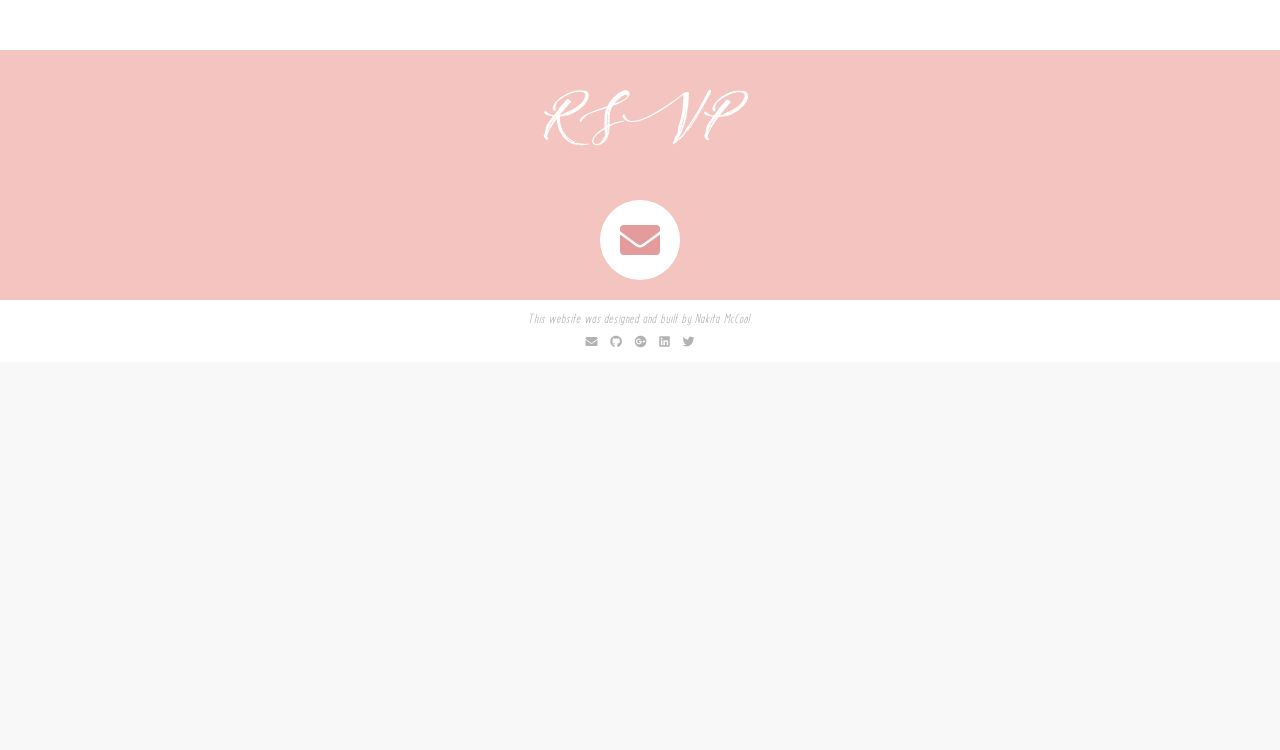
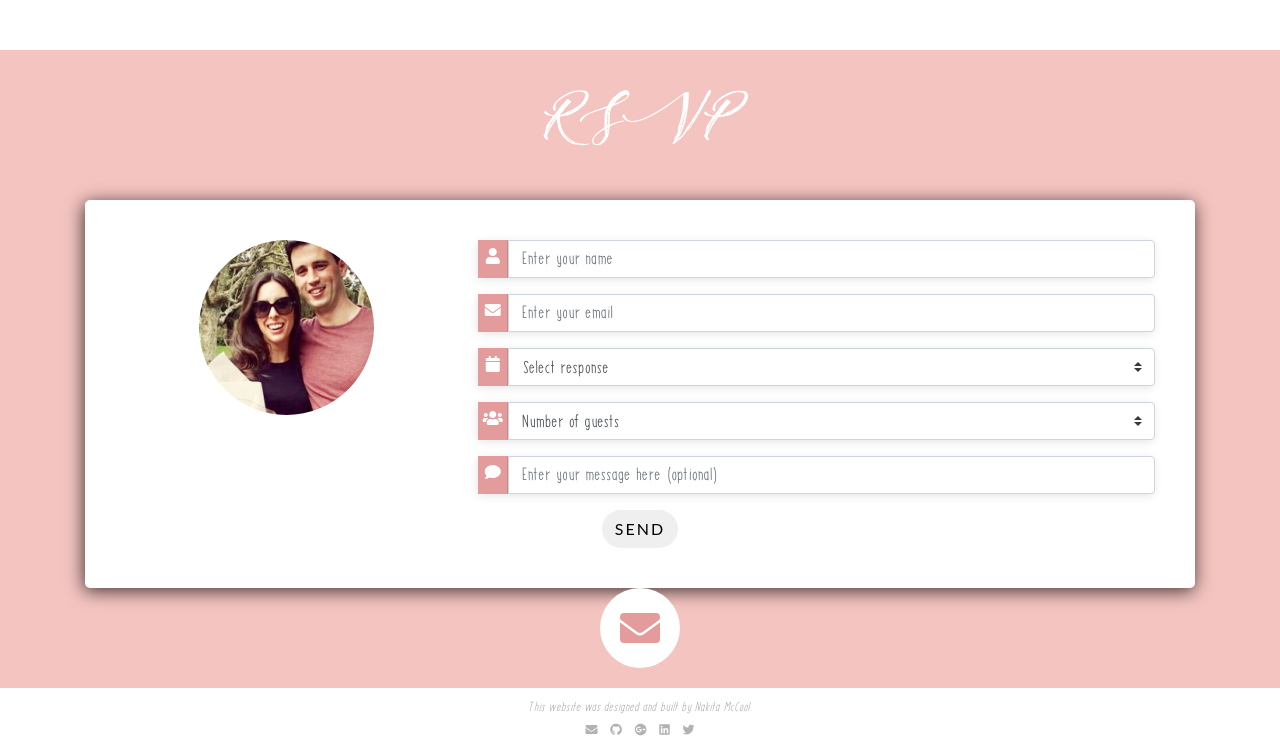
Before and after one commit to nakitamccool/kielandanna-newage-upgrade, a PHP site: page / in a window 1280 px wide. Shown: the part 2822-3572 px from the top of the page. Before the commit the page ends 3170 px from the top, so only its background shows below. Run offline with PHP 8.4, Linux system fonts and the light colour scheme; some libraries are stand-ins or nearby versions.

Commit message:
Added emailjs

```diff
--- a/assets/css/custom.css
+++ b/assets/css/custom.css
@@ -243,16 +243,66 @@ section.contact {
     color: white;
 }
 
-section.contact ul.list-social li.social-email a,
-section.contact ul.list-social li.social-facebook a,
-section.contact ul.list-social li.social-phone a {
+.rsvp{
+  color: grey;
+  background-color: white;
+  border-radius: 5px;
+  padding: 40px;
+  -webkit-box-shadow: -1px 3px 18px 0px rgba(0,0,0,0.75);
+  -moz-box-shadow: -1px 3px 18px 0px rgba(0,0,0,0.75);
+  box-shadow: -1px 3px 18px 0px rgba(0,0,0,0.75);
+}
+
+form{
+  width: 450px;
+}
+
+input, select{
+   padding: 2px;
+   width: 100%;
+   border: none;
+   border-radius: 0 5px 5px 0;
+}
+
+input {
+   padding: 4px;
+}
+
+.input-group{
+   border-radius: 5px;
+   -webkit-box-shadow: -1px 2px 10px 0px rgba(0,0,0,0.1);
+   -moz-box-shadow: -1px 2px 10px 0px rgba(0,0,0,0.1);
+   box-shadow: -1px 2px 10px 0px rgba(0,0,0,0.1);
+}
+.input-group-addon{
+  border: none;
+  border-right: 1px solid rgba(0,0,0,0.1);
+  background: #E39B9C;
+  width: 30px;
+  padding-top: 4px;
+}
+
+.input-group-addon i {
+  color: white;
+}
+
+#rsvpimage{
+  width: 175px !important;
+  height: 175px;
+  background-image: url("../img/backgroundphotos/AKboquet.png");
+  background-repeat: no-repeat;
+  background-size: cover;
+  background-position: center;
+  border-radius: 50%;
+  margin: 0 auto;
+}
+
+section.contact ul.list-social li.social-email a {
     background-color: white;
     color: #E39B9C;
 }
 
-section.contact ul.list-social li.social-email a:hover,
-section.contact ul.list-social li.social-facebook a:hover,
-section.contact ul.list-social li.social-phone a:hover {
+section.contact ul.list-social li.social-email a:hover {
     background-color: #E39B9C;
     color: white;
 }
--- /dev/null
+++ b/assets/js/email.js
@@ -0,0 +1,19 @@
+$("#rsvpform").on("submit", function(event) {
+    event.preventDefault(); // prevent reload
+
+    var formData = new FormData(this);
+    formData.append('service_id', 'personal_gmail');
+    formData.append('template_id', 'weddingsite');
+    formData.append('user_id', 'user_6EodhcojVYCogeeXhU017');
+
+    $.ajax('https://api.emailjs.com/api/v1.0/email/send-form', {
+        type: 'POST',
+        data: formData,
+        contentType: false, // auto-detection
+        processData: false // no need to parse formData to string
+    }).done(function() {
+        alert('Your mail is sent!');
+    }).fail(function(error) {
+        alert('Oops... ' + JSON.stringify(error));
+    });
+});
--- a/index.html
+++ b/index.html
@@ -29,7 +29,13 @@
     <!-- Custom styles for this website -->
     <link href="assets/css/custom.css" rel="stylesheet">
 
-
+    <!-- EmailJS -->
+    <script type="text/javascript" src="https://cdn.emailjs.com/sdk/2.3.2/email.min.js"></script>
+    <script type="text/javascript">
+       (function(){
+          emailjs.init("user_6EodhcojVYCogeeXhU017");
+       })();
+    </script>
   </head>
 
   <body id="page-top">
@@ -37,7 +43,7 @@
     <!-- Navigation -->
     <nav class="navbar navbar-expand-lg navbar-light fixed-top" id="mainNav">
       <div class="container">
-        <a class="navbar-brand js-scroll-trigger" href="#page-top">KA</a>
+        <a class="navbar-brand js-scroll-trigger" href="#page-top">AK</a>
         <button class="navbar-toggler navbar-toggler-right" type="button" data-toggle="collapse" data-target="#navbarResponsive" aria-controls="navbarResponsive" aria-expanded="false" aria-label="Toggle navigation">
           Menu
           <i class="fas fa-bars"></i>
@@ -64,7 +70,7 @@
       <div class="container h-100">
         <div class="row h-100">
           <div class="margin-top my-auto mx-auto text-center">
-            <h2 class="title">Kiel and Anna</h2>
+            <h2 class="title">Anna and Kiel</h2>
             <h3 class="subtitle">22nd June 2019</h3>
           </div>
         </div>
@@ -316,6 +322,59 @@
     <section id="getintouch" class="contact">
       <div class="container">
         <h2 class="getintouchtitle section-heading text-center">RSVP</h2>
+        <div class="container rsvp">
+          <div class="row">
+            <div class="col-lg-4 col-md-6 col-sm-12">
+              <div id="rsvpimage"></div>
+            </div>
+            <form class="col-lg-8 col-md-6 col-sm-12" id="rsvpform">
+              <div class="form-group">
+                <div class="input-group">
+                  <div class="input-group-addon"><i class="fa fa-user" aria-hidden="true"></i></div>
+                  <input required type="text" id="name" name="name" class="form-control" placeholder="Enter your name" />
+                </div>
+              </div>
+              <div class="form-group">
+                <div class="input-group">
+                  <div class="input-group-addon"><i class="fa fa-envelope" aria-hidden="true"></i></div>
+                  <input required type="email" id="email" name="email" class="form-control" placeholder="Enter your email" />
+                </div>
+              </div>
+              <div class="form-group">
+                <div class="input-group">
+                  <div class="input-group-addon"><i class="fas fa-calendar" aria-hidden="true"></i></div>
+                  <select required class="custom-select form-control" type="response" id="response" name="response">
+                    <option selected>Select response</option>
+                    <option value="yes">Wouldn't miss it for the world!</option>
+                    <option value="no">Sorry, can't make it.</option>
+                  </select>
+                </div>
+              </div>
+              <div class="form-group">
+                <div class="input-group">
+                  <div class="input-group-addon"><i class="fas fa-users" aria-hidden="true"></i></div>
+                  <select required class="custom-select form-control" type="guestCount" id="guestCount" name="guestCount">
+                    <option selected>Number of guests</option>
+                    <option value="1">1</option>
+                    <option value="2">2</option>
+                    <option value="3">3</option>
+                    <option value="4">4</option>
+                    <option value="5">5</option>
+                    <option value="6">6</option>
+                  </select>
+                </div>
+              </div>
+              <div class="form-group">
+                <div class="input-group">
+                  <div class="input-group-addon"><i class="fas fa-comment" aria-hidden="true"></i></div>
+                  <input type="text" id="message" name="message" class="form-control" placeholder="Enter your message here (optional)" />
+                </div>
+              </div>
+              </div>
+              <button type="submit" class="btn btn-default">Send</button>
+            </form>
+          </div>
+        </div>
         <ul class="list-inline list-social">
           <li class="list-inline-item social-email">
             <a href="mailto:kielandanna@gmail.com"><i class="fas fa-envelope"></i></a>
@@ -353,6 +412,9 @@
     <script src="https://cdnjs.cloudflare.com/ajax/libs/popper.js/1.14.3/umd/popper.min.js" integrity="sha384-ZMP7rVo3mIykV+2+9J3UJ46jBk0WLaUAdn689aCwoqbBJiSnjAK/l8WvCWPIPm49" crossorigin="anonymous"></script>
     <script src="https://stackpath.bootstrapcdn.com/bootstrap/4.1.3/js/bootstrap.min.js" integrity="sha384-ChfqqxuZUCnJSK3+MXmPNIyE6ZbWh2IMqE241rYiqJxyMiZ6OW/JmZQ5stwEULTy" crossorigin="anonymous"></script>
 
+    <!-- Send email upon form submission -->
+    <script src="assets/js/email.js"></script>
+
     <!-- Google maps api call -->
     <script src="assets/js/maps.js"></script>
     <script async defer
```
Also changed, not shown: assets/img/backgroundphotos/AKboquet.png (added), assets/img/backgroundphotos/floralframe.jpg (deleted).
